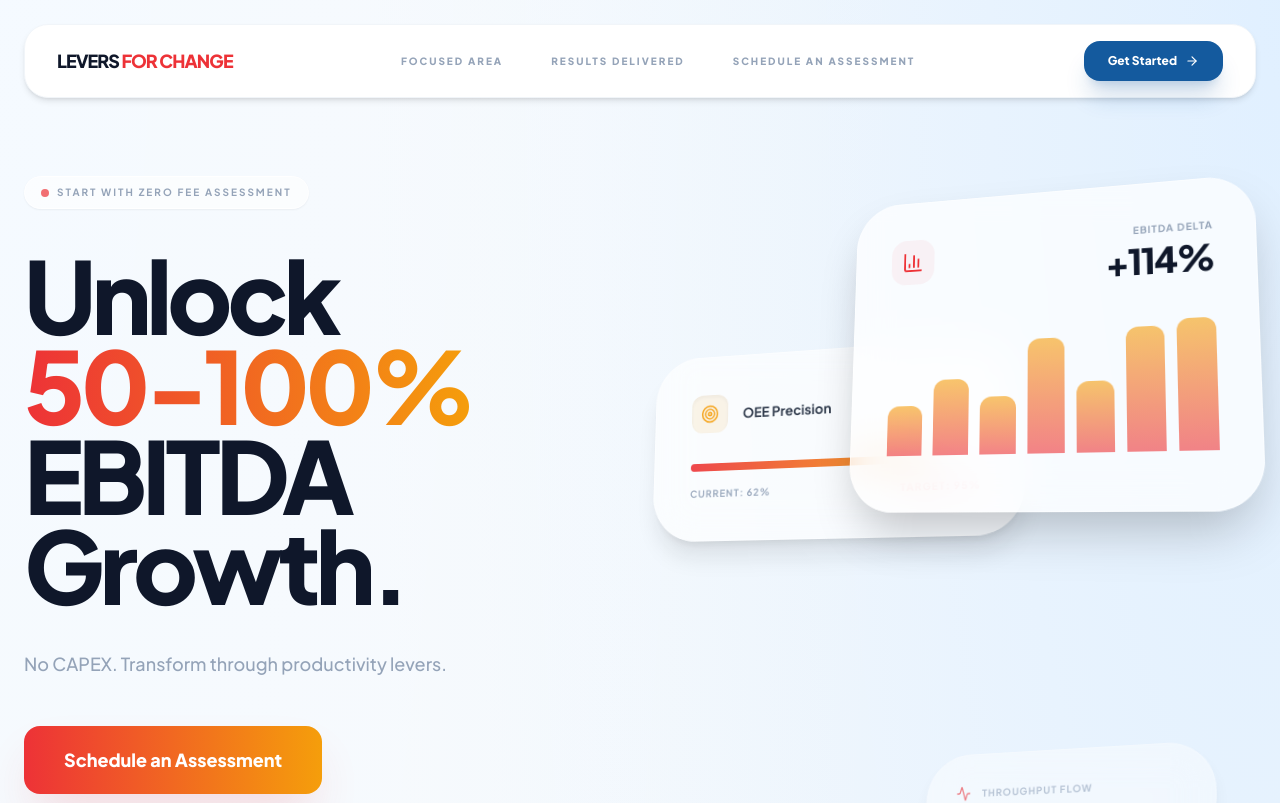
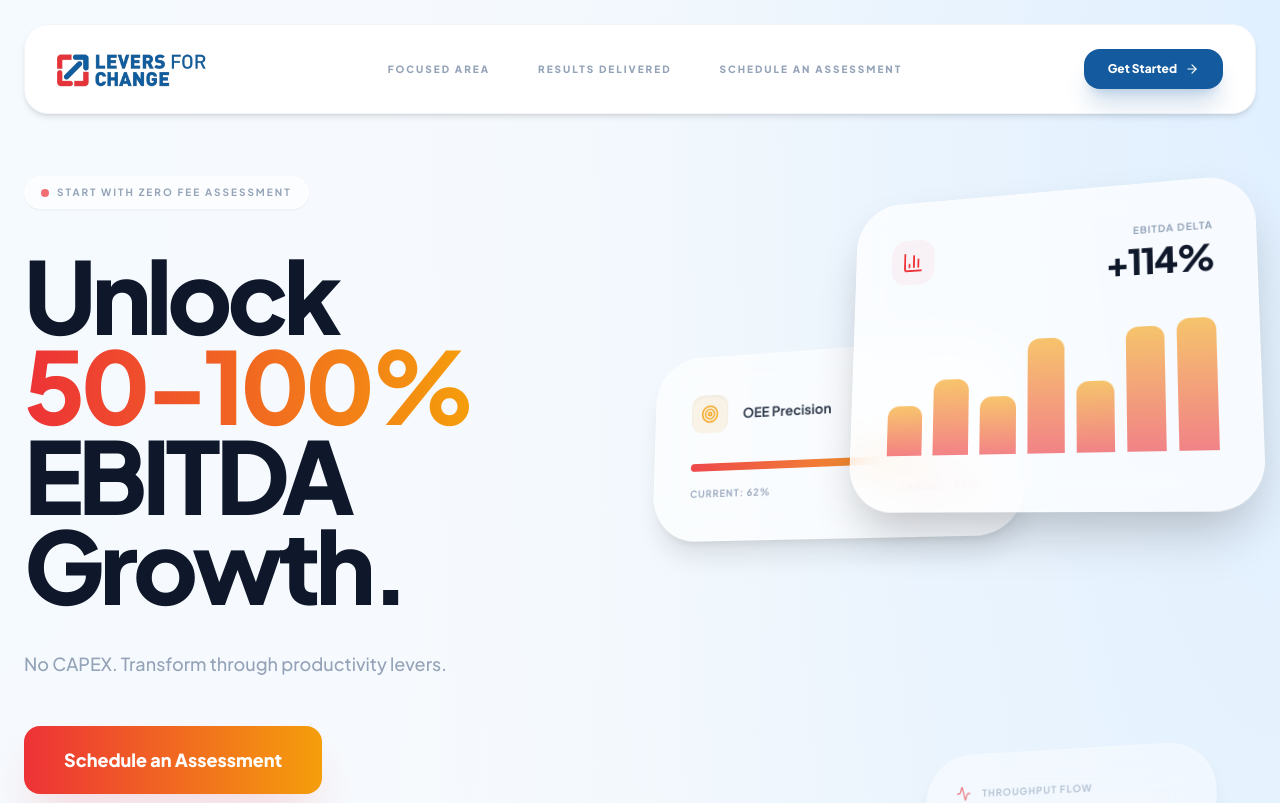
Before and after one commit to Akashhsky/Levers-for-change, a React (Vite) app: page / in a window 1280 px wide. Shown: the top 803 px of the page. Built offline with nearby package versions, Linux system fonts and the light colour scheme.

Commit message:
Updated logo at header and  footer

```diff
--- a/components/Footer.tsx
+++ b/components/Footer.tsx
@@ -20,9 +20,11 @@ const Footer: React.FC = () => {
         <div className="grid grid-cols-1 md:grid-cols-3 gap-16 mb-20">
           <div className="md:col-span-1">
             <div className="flex items-center mb-8">
-              <span className="font-display font-bold text-lg tracking-tight text-slate-900">
-                LEVERS <span className="text-lfcRed">FOR CHANGE</span>
-              </span>
+              <img
+                src="/assets/Logo.png"
+                alt="Levers for Change"
+                className="h-12"
+              />
             </div>
             <p className="text-slate-500 text-sm leading-relaxed mb-10 max-w-xs">
               Industrial transformation consultants specializing in EBITDA growth through precision operational engineering.
--- a/components/Navbar.tsx
+++ b/components/Navbar.tsx
@@ -44,11 +44,13 @@ const Navbar: React.FC = () => {
       >
         {/* Logo Section */}
         <a href="#" onClick={scrollToTop} className="flex items-center group cursor-pointer shrink-0">
-          <span className={`font-black tracking-tighter text-slate-900 transition-all duration-500 ${
-            scrolled ? 'text-sm' : 'text-lg'
-          }`}>
-            LEVERS <span className="text-lfcRed">FOR CHANGE</span>
-          </span>
+          <img
+            src="/assets/Logo.png"
+            alt="Levers for Change"
+            className={`transition-all duration-500 ${
+              scrolled ? 'h-12' : 'h-14'
+            }`}
+          />
         </a>
 
         {/* Desktop Navigation */}
--- a/index.html
+++ b/index.html
@@ -5,6 +5,7 @@
     <meta charset="UTF-8">
     <meta name="viewport" content="width=device-width, initial-scale=1.0">
     <title>Levers for Change | Unlock EBITDA Growth</title>
+    <link rel="icon" type="image/png" sizes="96x96" href="/assets/LFCIcon.png">
     <script src="https://cdn.tailwindcss.com"></script>
     <link rel="preconnect" href="https://fonts.googleapis.com">
     <link rel="preconnect" href="https://fonts.gstatic.com" crossorigin>
@@ -116,5 +117,6 @@
 </head>
 <body class="mesh-bg">
     <div id="root"></div>
+    <script type="module" src="/index.tsx"></script>
 </body>
 </html>
```
Also changed, not shown: assets/LFCIcon.png (added), assets/Logo.png (added).
